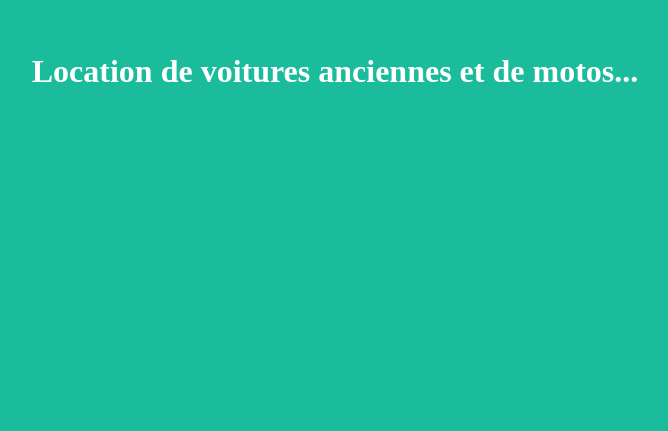
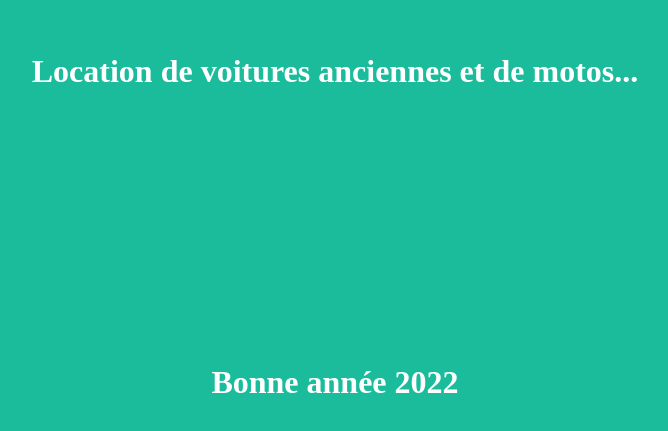
Before and after one commit to onvice/projetLocationVoitures, a plain HTML site: page index.html in a window 1280 px wide. Shown: the part 221-652 px from the top of the page, without its empty margins (305-973 px from the left). Drawn offline with Linux system fonts and the light colour scheme.

Commit message:
ajout de 2022

```diff
--- a/index.html
+++ b/index.html
@@ -6,5 +6,6 @@
 </head>
 <body style="background-color:#1abc9c">
 <h1 style="padding:20%; text-align:center;color:#fff">Location de voitures anciennes et de motos...</h1>
+<h1 style="text-align:center;color:#fff">Bonne année 2022</h1>
 </body>
 </html>
```
